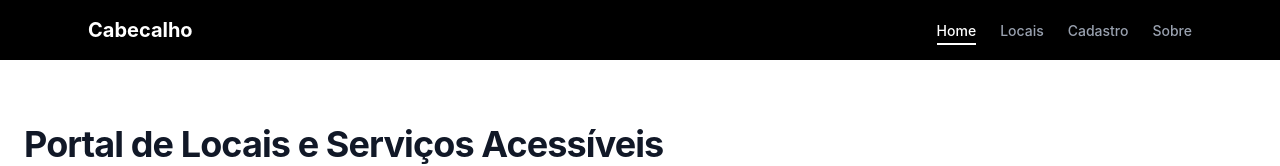
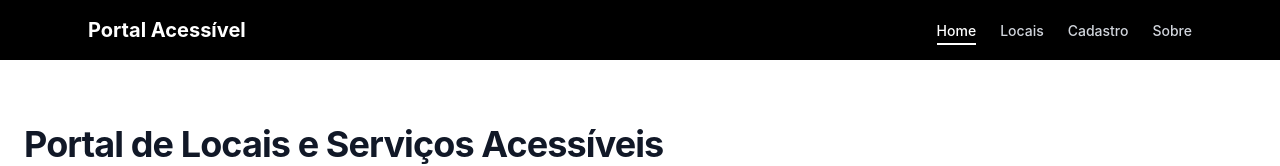
Before and after one commit to 1TDSPY-26/portal-locais-acessiveis, a React (Vite) app: page / in a window 1280 px wide. Shown: the top 166 px of the page. Built offline with nearby package versions, Linux system fonts and the light colour scheme; no server answers.

Commit message:
refactor: gerar menu ativo a partir de lista de links

```diff
--- a/src/components/Header/Header.tsx
+++ b/src/components/Header/Header.tsx
@@ -1,73 +1,39 @@
-import { NavLink } from "react-router-dom";
+import { NavLink } from 'react-router-dom'
+
+const links = [
+  { to: '/', label: 'Home', end: true },
+  { to: '/locais', label: 'Locais' },
+  { to: '/cadastro', label: 'Cadastro' },
+  { to: '/sobre', label: 'Sobre' },
+]
 
 export default function Cabecalho() {
   return (
     <header className="bg-black">
-      <div className="max-w-6xl mx-auto flex items-center justify-between px-6 py-4">
-        <p className="text-white text-xl font-bold">Cabecalho</p>
-
+      <div className="mx-auto flex max-w-6xl flex-wrap items-center justify-between gap-4 px-6 py-4">
+        <p className="text-xl font-bold text-white">Portal Acessível</p>
         <nav aria-label="Navegação principal">
-          <ul className="flex gap-6">
-            <li>
+          <ul className="flex flex-wrap gap-x-6 gap-y-3">
+            {links.map(({ to, label, end }) => (
+              <li key={to}>
                 <NavLink
-                to="/"
-                end
+                  to={to}
+                  end={end}
                   className={({ isActive }) =>
-                  `pb-1 text-sm font-medium border-b-2 transition-colors focus-visible:outline focus-visible:outline-2 focus-visible:outline-offset-2 focus-visible:outline-white ${
+                    `border-b-2 pb-1 text-sm font-medium transition-colors focus-visible:outline focus-visible:outline-2 focus-visible:outline-offset-2 focus-visible:outline-white ${
                       isActive
-                      ? "text-white border-white"
-                      : "text-gray-400 border-transparent hover:text-white hover:border-gray-500"
+                        ? 'border-white text-white'
+                        : 'border-transparent text-gray-300 hover:border-gray-500 hover:text-white'
                     }`
                   }
                 >
-                Home
+                  {label}
                 </NavLink>
               </li>
-            <li>
-              <NavLink
-                to="/locais"
-                className={({ isActive }) =>
-                  `pb-1 text-sm font-medium border-b-2 transition-colors focus-visible:outline focus-visible:outline-2 focus-visible:outline-offset-2 focus-visible:outline-white ${
-                    isActive
-                      ? "text-white border-white"
-                      : "text-gray-400 border-transparent hover:text-white hover:border-gray-500"
-                  }`
-                }
-              >
-                Locais
-              </NavLink>
-            </li>
-            <li>
-              <NavLink
-                to="/cadastrar"
-                className={({ isActive }) =>
-                  `pb-1 text-sm font-medium border-b-2 transition-colors focus-visible:outline focus-visible:outline-2 focus-visible:outline-offset-2 focus-visible:outline-white ${
-                    isActive
-                      ? "text-white border-white"
-                      : "text-gray-400 border-transparent hover:text-white hover:border-gray-500"
-                  }`
-                }
-              >
-                Cadastro
-              </NavLink>
-            </li>
-            <li>
-              <NavLink
-                to="/sobre"
-                className={({ isActive }) =>
-                  `pb-1 text-sm font-medium border-b-2 transition-colors focus-visible:outline focus-visible:outline-2 focus-visible:outline-offset-2 focus-visible:outline-white ${
-                    isActive
-                      ? "text-white border-white"
-                      : "text-gray-400 border-transparent hover:text-white hover:border-gray-500"
-                  }`
-                }
-              >
-                Sobre
-              </NavLink>
-            </li>
+            ))}
           </ul>
         </nav>
       </div>
     </header>
-  );
+  )
 }
```
Lines whose indentation alone changed are shown as unchanged.
